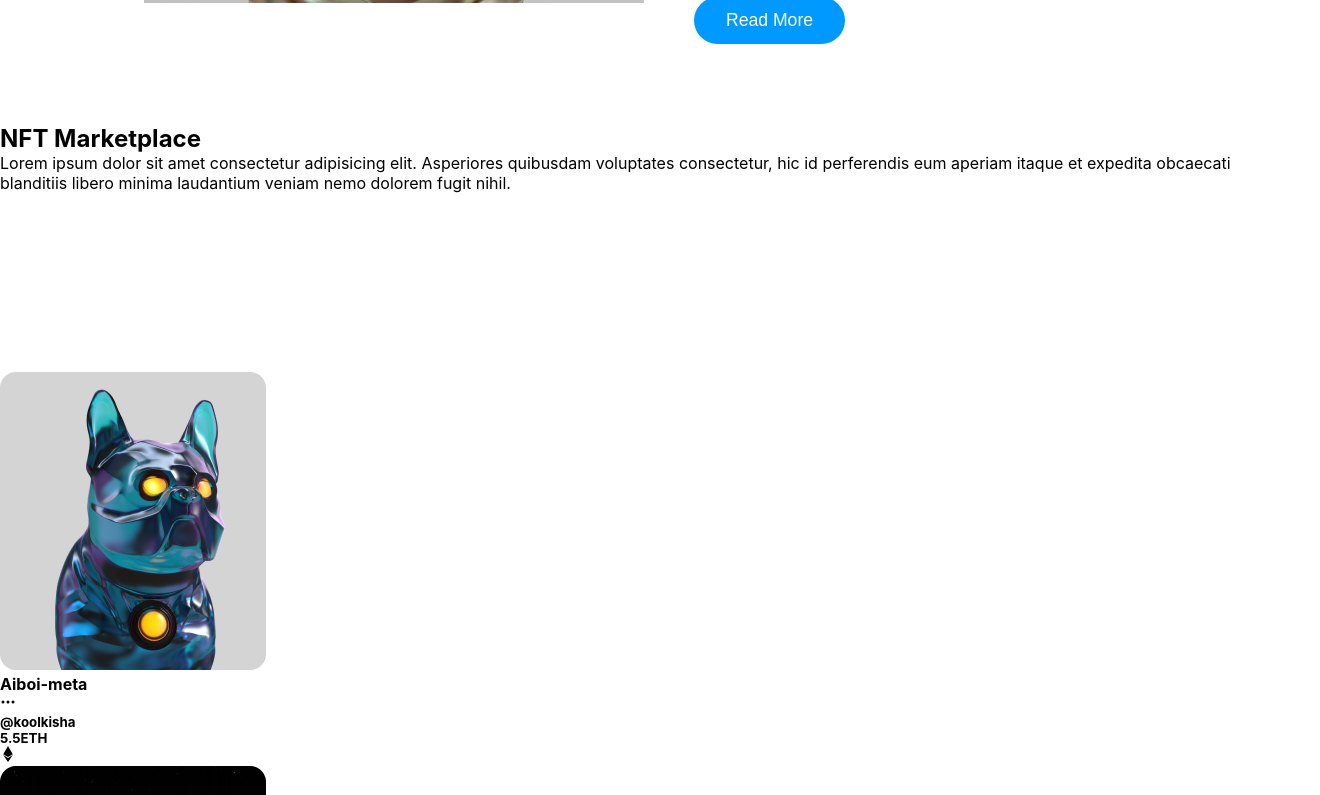
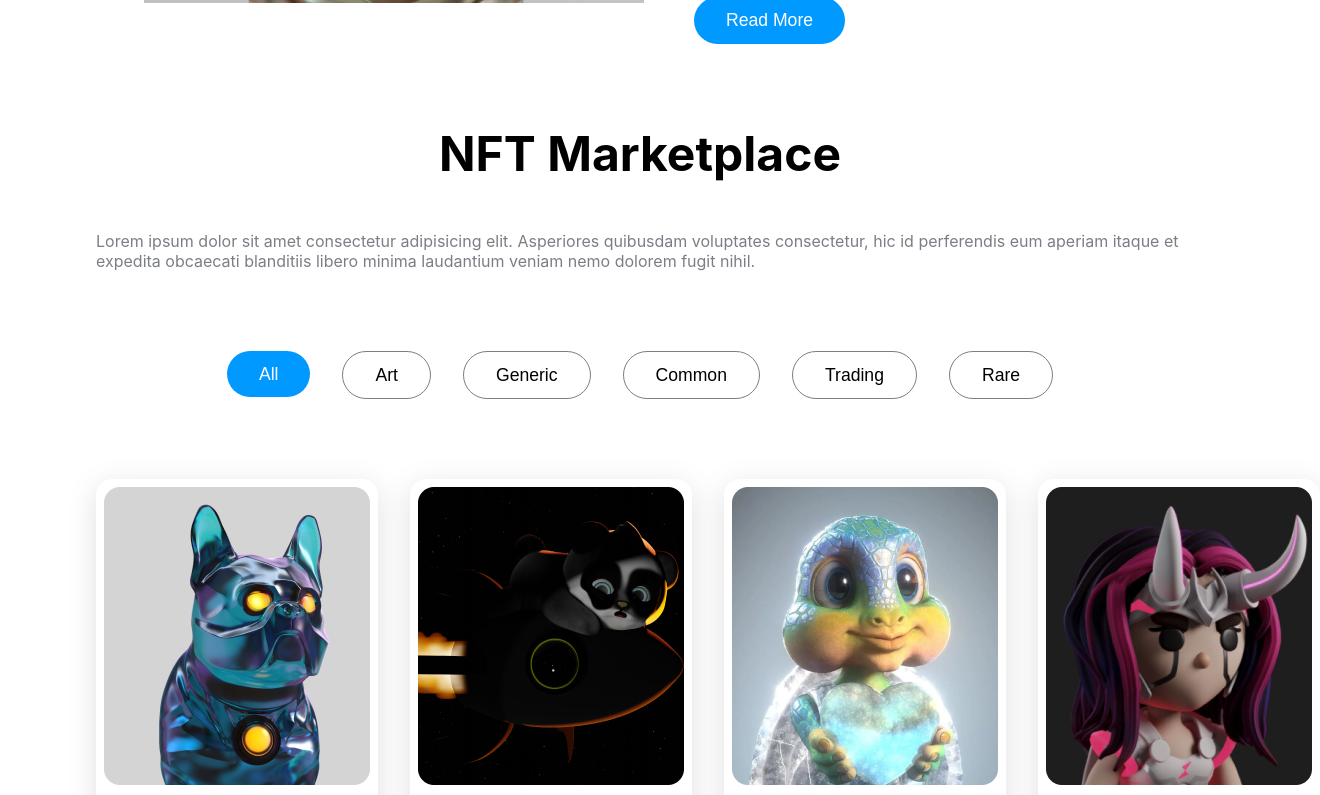
Before and after one commit to ndohvich/Responsive_NFT_Marketplace, a React (Create React App) app in the folder nft-marketplace/: page / in a window 1280 px wide. Shown: the part 2860-3655 px from the top of the page, 1320 px wide, since content can reach past the window. Built offline with nearby package versions, Linux system fonts and the light colour scheme.

Commit message:
fin sur le marketplace

```diff
--- a/nft-marketplace/src/components/Marketplace.jsx
+++ b/nft-marketplace/src/components/Marketplace.jsx
@@ -67,7 +67,7 @@ export const Marketplace = () => {
         </div>
         <div className="marketPlaceTypes">
             {
-                marketPlaceType.map(({text, index}) => {
+                marketPlaceType.map((text, index) => {
                     return <Button text={text} key={index} blue={index === 0} />
                 })
             }
@@ -78,7 +78,7 @@ export const Marketplace = () => {
                     return(
                         <div className="marketplace">
                             <div className="image">
-                                <img src={image} />
+                                <img src={image} alt="hero" />
                             </div>
                             <div className="name">
                                 <h4>{name}</h4>
@@ -99,5 +99,70 @@ export const Marketplace = () => {
 }
 
 const Section = styled.section`
-
+    display:flex;
+    flex-direction: column;
+    gap: 5rem;
+    margin: 0 6rem;
+    margin-bottom: 5rem;
+    .title{
+        display: flex;
+        flex-direction: column;
+        align-items: center;
+        gap: 3rem;
+        justify-content: content;
+        h2{
+            font-size: 3rem;
+        }
+        p{
+            color: #7b7e86;
+        }
+    }
+    .marketPlaceTypes{
+        display: flex;
+        justify-content: center;
+        gap: 2rem;
+        button:not(.blue){
+            color: black;
+            border-color: #7b7e86;
+        }
+    }
+    .marketPlaces{
+        display: grid;
+        grid-template-columns: repeat(4, 1fr);
+        gap: 2rem;
+        .marketplace{
+            box-shadow: rgba(100,100,111, 0.2) 0px 7px 29px 0px;
+            padding: 0.5rem;
+            border-radius: 1rem;
+            width: max-content;
+            cursor: pointer;
+            transition: 0.5s ease-in-out;
+            &:hover{
+                box-shadow: rgba(0, 0, 0, 0.12) 0px -12px 30px, rgba(0, 0, 0, 0.12) 0px 4px 6px,
+                rgba(0, 0, 0, 0.17) 0px 12px 13px, rgba(0, 0, 0, 0.09) 0px -3px 5px;
+            }
+            .image{
+                margin-bottom: 1rem;
+            }
+            .name{
+                display: flex;
+                color: #222222;
+                align-items: center;
+                justify-content: space-between;
+                padding: 0 1rem;
+            }
+            .username{
+                color: #555555;
+                font-size: 0.8rem;
+                padding: 0 1rem;
+                margin-bottom: 0.5rem;
+            }
+            .price-container{
+                padding: 0 1rem;
+                display: flex;
+                justify-content: space-between;
+                color: #02204e;
+            }
+        }
+    }
 `;
```
